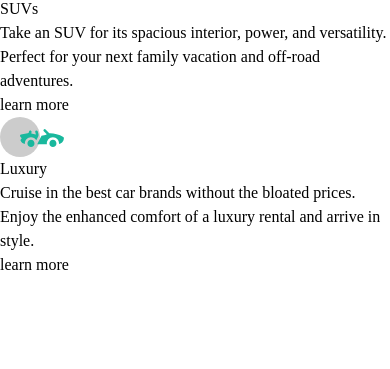
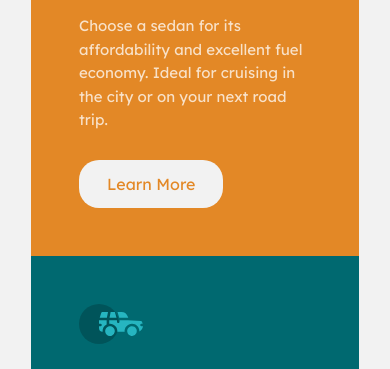
Before and after one commit to siavhnz/3-column-preview-card, a plain HTML site: page index.html in a window 390 px wide. Shown: the part 203-572 px from the top of the page. Drawn offline with Linux system fonts and the light colour scheme.

Commit message:
mobile design completed

```diff
--- a/assets/styles/main.css
+++ b/assets/styles/main.css
@@ -13,3 +13,85 @@
     --color-transparent-white: hsla(0, 0%, 100%, 0.75); /* paragraphs */
     --color-Very-light-gray: hsl(0, 0%, 95%); /* background, headings, buttons */
 }
+
+.main {
+    background-color:var(--color-Very-light-gray);
+    display:flex;
+    flex-direction: column;
+    min-height: 100vh;
+    justify-content: center;
+    align-items: center;
+}
+
+.container {
+    margin:1rem;
+    width:20.5rem; /* 328px */
+}
+
+.item {
+    padding:3rem;
+    display: flex;
+    flex-direction: column;
+    align-items: flex-start;
+    row-gap: 1.75rem;
+}
+
+.item .title {
+    text-transform: uppercase;
+    color:var(--color-Very-light-gray);
+    font-family: var(--font-big-shoulders-display);
+    font-size: 2.375rem;
+    font-weight: var(--font-bold);
+    letter-spacing: 0.05rem;
+}
+
+.item .desc{
+    color:var(--color-transparent-white);
+    font-family: var(--font-lexend-deca);
+    font-weight: var(--font-regular);
+    font-size: var(--font-size-p);
+    line-height: 1.475rem;
+}
+
+.item .learn-more {
+    background-color: var(--color-Very-light-gray);
+    padding: 0.75rem 1.75rem;
+    border-radius: 20px;
+    text-transform: capitalize;
+    font-family: var(--font-lexend-deca);
+}
+
+/* custom classes */
+
+.border-radius-top {
+    border-top-left-radius: 10px;
+    border-top-right-radius: 10px;
+}
+.border-radius-bottom {
+    border-bottom-left-radius: 10px;
+    border-bottom-right-radius: 10px;
+}
+
+.bg-sedan{
+    background-color:var(--color-bright-orange)
+}
+
+.bg-suvs{
+    background-color: var(--color-dark-cyan);
+}
+
+.bg-luxury{
+    background-color: var(--color-very-dark-cyan);
+}
+
+.color-sedan {
+    color: var(--color-bright-orange);
+}
+
+.color-suvs{
+    color: var(--color-dark-cyan);
+}
+
+.color-luxury{
+    color: var(--color-very-dark-cyan);
+}
--- a/index.html
+++ b/index.html
@@ -14,31 +14,33 @@
 </head>
 <body>
 
-  <main>
-    <article>
-      <img src="./assets/images/icon-sedans.svg" alt="sedans info" aria-hidden="true" />
-      <h1>Sedans</h1>
-      <p>
+  <main class="main">
+    <section class="container">
+      <article class="item bg-sedan border-radius-top">
+        <img class="car-img" src="./assets/images/icon-sedans.svg" alt="sedans info" aria-hidden="true" />
+        <h1 class="title">Sedans</h1>
+        <p class="desc">
           Choose a sedan for its affordability and excellent fuel economy. Ideal for cruising in the city or on your next road trip.
         </p>
-      <button>learn more</button>
+        <button class="learn-more color-sedan">learn more</button>
       </article>
-    <article>
-      <img src="./assets/images/icon-suvs.svg" alt="suvs info" aria-hidden="true" />
-      <h1>SUVs</h1>
-      <p>
+      <article class="item bg-suvs">
+        <img class="car-img" src="./assets/images/icon-suvs.svg" alt="suvs info" aria-hidden="true" />
+        <h1 class="title">SUVs</h1>
+        <p class="desc">
           Take an SUV for its spacious interior, power, and versatility. Perfect for your next family vacation and off-road adventures.
         </p>
-      <button>learn more</button>
+        <button class="learn-more color-suvs">learn more</button>
       </article>
-    <article>
-      <img src="./assets/images/icon-luxury.svg" alt="luxury info" aria-hidden="true" />
-      <h1>Luxury</h1>
-      <p>
+      <article class="item bg-luxury border-radius-bottom">
+        <img class="car-img" src="./assets/images/icon-luxury.svg" alt="luxury info" aria-hidden="true" />
+        <h1 class="title">Luxury</h1>
+        <p class="desc">
           Cruise in the best car brands without the bloated prices. Enjoy the enhanced comfort of a luxury rental and arrive in style.
         </p>
-      <button>learn more</button>
+        <button class="learn-more color-luxury">learn more</button>
       </article>
+    </section>
   </main>
 </body>
 </html>
```
Also changed, not shown: 1 other file. Lines whose indentation alone changed are shown as unchanged.
